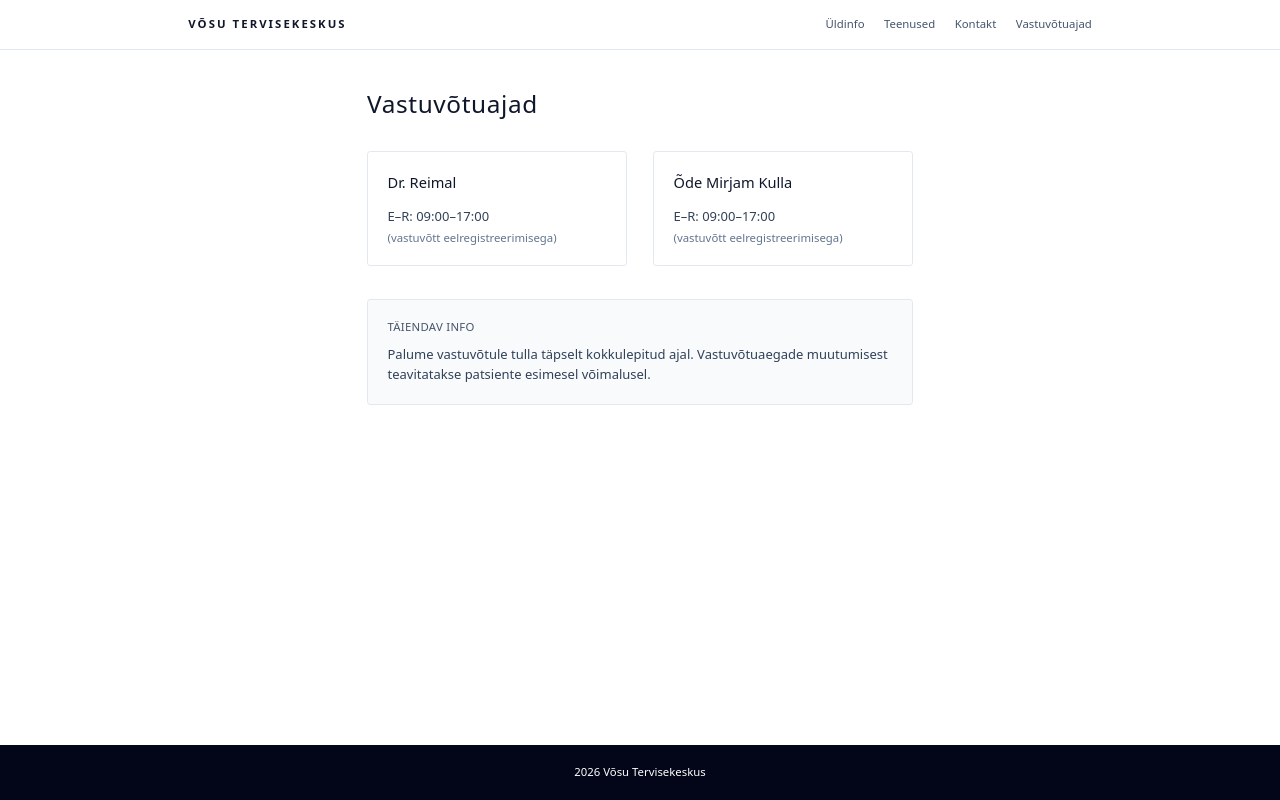
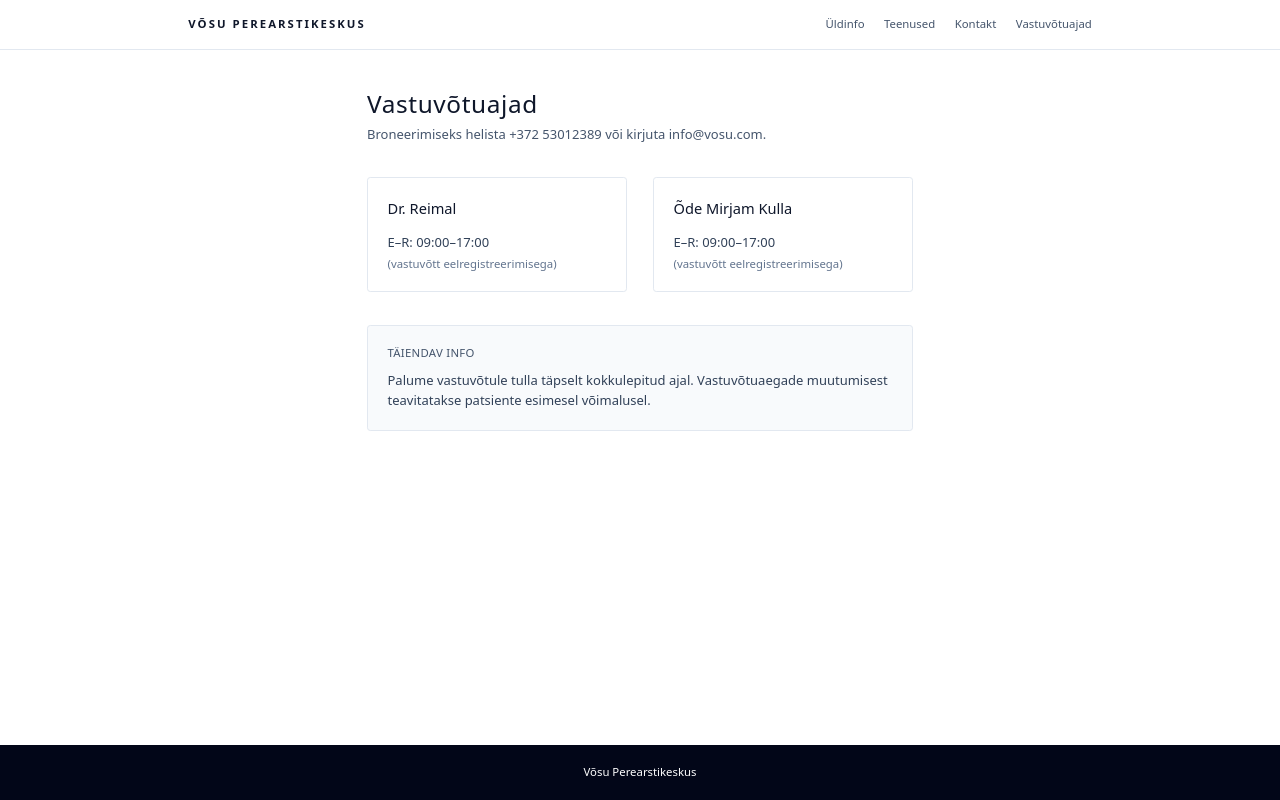
Before and after one commit to Carlhe4/tervisekeskus, a Next.js app: page /vastuvotuajad in a window 1280 px wide. Built offline with nearby package versions, Linux system fonts and the light colour scheme.

Commit message:
Update references to "Perearstikeskus" in footer, header, and content sections; add contact information for appointment bookings

```diff
--- a/app/uldinfo/page.tsx
+++ b/app/uldinfo/page.tsx
@@ -122,7 +122,7 @@ export default function Page() {
               Perearstil ja pereõdedel on õigus oma nimistu patsiendi
               terviseinfot vaadata digiloost.
             </li>
-            <li>Tervisekeskuses on lõunapaus 12.00–12.30.</li>
+            <li>Perearstikeskuses on lõunapaus 12.00–12.30.</li>
           </ul>
         </div>
       </section>
--- a/app/vastuvotuajad/page.tsx
+++ b/app/vastuvotuajad/page.tsx
@@ -7,6 +7,10 @@ export default function Page() {
           <h1 className="text-3xl font-light tracking-wide">
             Vastuvõtuajad
           </h1>
+          <p className="max-w-2xl text-slate-600">
+            Broneerimiseks helista {CONTACT_INFO.phone} või kirjuta
+            {` ${CONTACT_INFO.email}`}.
+          </p>
         </header>
 
         <section className="grid gap-8 md:grid-cols-2">
--- a/components/footer.tsx
+++ b/components/footer.tsx
@@ -2,7 +2,7 @@ export function Footer() {
     return (
         <footer className="mt-auto bg-slate-950">
             <div className="container-page py-6 text-center text-sm text-white">
-                {new Date().getFullYear()} Võsu Tervisekeskus
+                Võsu Perearstikeskus
             </div>
         </footer>
     );
--- a/components/header.tsx
+++ b/components/header.tsx
@@ -5,7 +5,7 @@ export function Header() {
         <header className="border-b border-slate-200 bg-white">
             <div className="container-page flex items-center justify-between py-5">
                 <Link href="/" className="text-sm font-semibold tracking-[0.18em]">
-                    VÕSU TERVISEKESKUS
+                    VÕSU PEREARSTIKESKUS
                 </Link>
                 <nav className="flex items-center gap-6 text-sm text-slate-600">
                     <Link className="hover:text-slate-900" href="/uldinfo">
```
